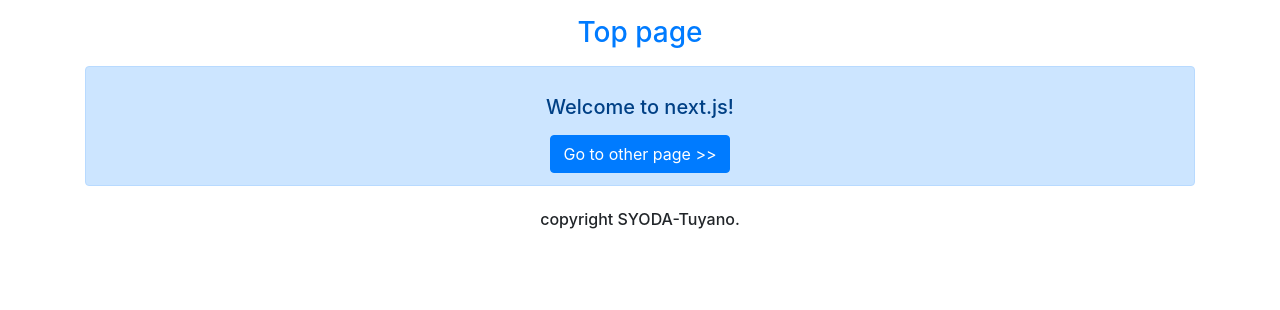
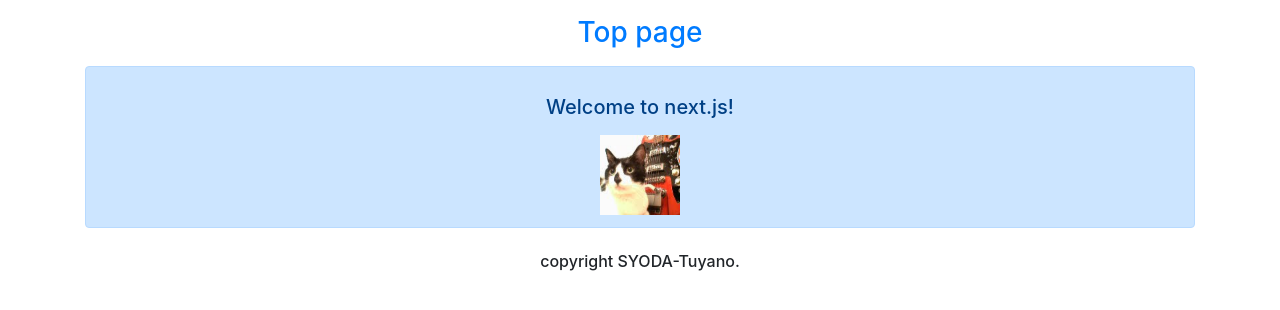
Before and after one commit to thirota/next_app_second, a Next.js app: page / in a window 1280 px wide. Shown: the top 310 px of the page. Built offline with nearby package versions, Linux system fonts and the light colour scheme.

Commit message:
image component p.311

```diff
--- /dev/null
+++ b/components/image.js
@@ -0,0 +1,8 @@
+export default function MyImage(props) {
+    // public directory is document root
+    let fileName = './' + props.fileName
+    let width = props.width + "px"
+    return (
+        <img width={width} border="1" src={fileName}/>
+    )
+}
--- a/pages/index.js
+++ b/pages/index.js
@@ -1,5 +1,5 @@
 import Layout from '../components/layout'
-import Link from 'next/link'
+import MyImage from '../components/image'
 
 export default function Home() {
   let title = "Index"
@@ -9,9 +9,7 @@ export default function Home() {
       <Layout header="Next.js" title="Top page">
         <div className="alert alert-primary text-center">
           <h5 className="my-3">Welcome to next.js!</h5>
-          <Link href="/other">
-            <button className="btn btn-primary">Go to other page &gt;&gt;</button>
-          </Link>
+          <MyImage fileName="image.jpg" width="80"/>
         </div>
       </Layout>
     </div>
```
Also changed, not shown: public/image.jpg (added).
